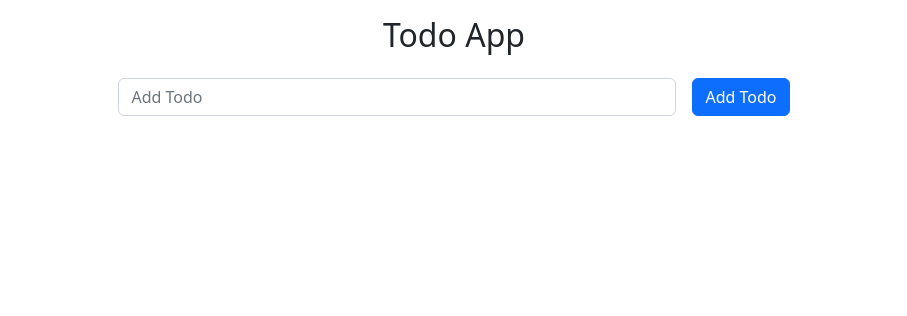
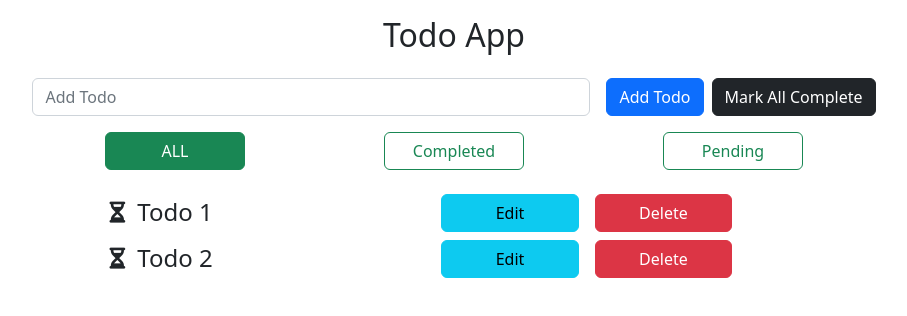
Before and after one commit to ankushk1/Mar-22-React, a React (Create React App) app: page / in a window 1280 px wide. Shown: the top 316 px of the page, without its empty margins (186-1093 px from the left). Built offline with nearby package versions, Linux system fonts and the light colour scheme.

Commit message:
Todo App completed

```diff
--- a/src/Components/Todo.js
+++ b/src/Components/Todo.js
@@ -1,9 +1,22 @@
 import React from "react";
 import { useState } from "react";
+import TodoItem from "./TodoItem";
 
 const Todo = () => {
+  const ALL = "ALL";
+  const COMPLETED = "COMPLETED";
+  const PENDING = "PENDING";
+
   const [inputVal, setInputVal] = useState("");
-  const [todoArr, setTodoArr] = useState([]);
+  const [todoArr, setTodoArr] = useState([
+    { id: "692a5fc3", text: "Todo 1", completed: false },
+    { id: "bb69603f", text: "Todo 2", completed: false }
+  ]);
+  const [isEditing, setIsEditing] = useState({
+    editing: false,
+    editId: ""
+  });
+  const [filter, setFilter] = useState(ALL);
 
   const onAddTodoHandler = () => {
     if (!inputVal) return;
@@ -11,24 +24,57 @@ const Todo = () => {
       ...todoArr,
       {
         id: crypto.randomUUID().split("-")[0],
-        text: inputVal
+        text: inputVal,
+        completed: false
       }
     ]);
     setInputVal("");
   };
 
   const onDeleteHandler = (id) => {
-
     //Filter
     // const filteredArr = todoArr.filter( elem => elem.id !== id)
     // setTodoArr(filteredArr)
 
     //Splice
-    const idx = todoArr.findIndex( elem => elem.id === id);
-    const clonedArr = [...todoArr]
-    clonedArr.splice(idx, 1)
-    setTodoArr(clonedArr)
+    const idx = todoArr.findIndex((elem) => elem.id === id);
+    const clonedArr = [...todoArr];
+    clonedArr.splice(idx, 1);
+    setTodoArr(clonedArr);
+  };
 
+  const onEditHandler = (id, text) => {
+    setInputVal(text);
+    setIsEditing({ ...isEditing, editing: true, editId: id });
+  };
+
+  const onUpdateTodoHandler = () => {
+    const clonedArr = [...todoArr];
+    const elemIdx = clonedArr.findIndex((elem) => elem.id === isEditing.editId);
+    const newTodoToBeAdded = {
+      id: isEditing.editId,
+      text: inputVal
+    };
+    clonedArr[elemIdx] = newTodoToBeAdded;
+    setTodoArr(clonedArr);
+    setInputVal("");
+    setIsEditing({ editing: false, editId: "" });
+  };
+
+  const handleCompleted = (todo) => {
+    const clonedArr = [...todoArr];
+    const elemIdx = clonedArr.findIndex((elem) => elem.id === todo.id);
+    const newTodoToBeAdded = {
+      ...todo,
+      completed: !todo.completed
+    };
+    clonedArr[elemIdx] = newTodoToBeAdded;
+    setTodoArr(clonedArr);
+  };
+
+  const onMarkCompleteHandler = () => {
+    const updatedArr = todoArr.map((elem) => ({ ...elem, completed: true }));
+    setTodoArr(updatedArr);
   };
 
   return (
@@ -41,31 +87,97 @@ const Todo = () => {
           value={inputVal}
           onChange={(e) => setInputVal(e.target.value)}
         />
+        {!isEditing.editing ? (
           <button
             className="btn btn-primary ms-3"
             onClick={() => onAddTodoHandler()}
           >
             Add Todo
           </button>
+        ) : (
+          <button
+            className="btn btn-warning ms-3"
+            onClick={() => onUpdateTodoHandler()}
+          >
+            Update Todo
+          </button>
+        )}
+        <button
+          className="btn btn-dark ms-2"
+          onClick={() => onMarkCompleteHandler()}
+        >
+          Mark All Complete
+        </button>
       </div>
-      <div className="d-flex flex-column align-items-center mt-3">
-        {todoArr.length > 0 &&
-          todoArr.map((todo, index) => (
-            <div className="row mt-2 w-75" key={index}>
-              <div className="col-sm-4 col-md-5 fs-4 text-start ms-5">
-                {todo.text}
-              </div>
-              <button className="col-2 offset-sm-1 offset-md-2 btn btn-info me-3">
-                Edit
+
+      <div className="d-flex justify-content-center my-3">
+        <div className="row w-75 justify-content-around">
+          <button
+            onClick={() => setFilter(ALL)}
+            className={`${
+              filter === ALL ? "btn-success" : "btn-outline-success"
+            } col-2 btn`}
+          >
+            ALL
           </button>
           <button
-                className="col-2 btn btn-danger"
-                onClick={() => onDeleteHandler(todo.id)}
+            onClick={() => setFilter(COMPLETED)}
+            className={`${
+              filter === COMPLETED ? "btn-success" : "btn-outline-success"
+            } col-2 btn`}
           >
-                Delete
+            Completed
+          </button>
+          <button
+            onClick={() => setFilter(PENDING)}
+            className={`${
+              filter === PENDING ? "btn-success" : "btn-outline-success"
+            } col-2 btn`}
+          >
+            Pending
           </button>
         </div>
+      </div>
+      <div className="d-flex flex-column align-items-center mt-3 ms-sm-1 ms-md-3 ms-lg-3 ms-xxl-5">
+        {todoArr.length > 0 &&
+          filter === ALL &&
+          todoArr.map((todo, index) => (
+            <TodoItem
+              key={index}
+              todo={todo}
+              onDeleteHandler={onDeleteHandler}
+              onEditHandler={onEditHandler}
+              handleCompleted={handleCompleted}
+            />
           ))}
+        {todoArr.length > 0 &&
+          filter === COMPLETED &&
+          todoArr.map(
+            (todo, index) =>
+              todo.completed && (
+                <TodoItem
+                  key={index}
+                  todo={todo}
+                  onDeleteHandler={onDeleteHandler}
+                  onEditHandler={onEditHandler}
+                  handleCompleted={handleCompleted}
+                />
+              )
+          )}
+        {todoArr.length > 0 &&
+          filter === PENDING &&
+          todoArr.map(
+            (todo, index) =>
+              !todo.completed && (
+                <TodoItem
+                  key={index}
+                  todo={todo}
+                  onDeleteHandler={onDeleteHandler}
+                  onEditHandler={onEditHandler}
+                  handleCompleted={handleCompleted}
+                />
+              )
+          )}
       </div>
     </div>
   );
--- /dev/null
+++ b/src/Components/TodoItem.js
@@ -0,0 +1,37 @@
+import React from "react";
+
+const TodoItem = ({
+  todo,
+  onDeleteHandler,
+  onEditHandler,
+  handleCompleted,
+}) => {
+  return (
+    <div className="row mt-2 w-75">
+      <div className="col-sm-4 col-lg-5 col-xl-4 fs-4 text-start ms-5">
+        <span className="me-2" onClick={() => handleCompleted(todo)}>
+          {todo.completed ? (
+            <i className="fa-solid fa-square-check"></i>
+          ) : (
+            <i className="fa-solid fa-hourglass-half fa-sm pe-1"></i>
+          )}
+        </span>
+        {todo.text}
+      </div>
+      <button
+        className="col-2 offset-sm-1 offset-lg-1 offset-xl-1 btn btn-info me-3"
+        onClick={() => onEditHandler(todo.id, todo.text)}
+      >
+        Edit
+      </button>
+      <button
+        className="col-2 col-lg-2 col-xl-2 btn btn-danger"
+        onClick={() => onDeleteHandler(todo.id)}
+      >
+        Delete
+      </button>
+    </div>
+  );
+};
+
+export default TodoItem;
```
Lines whose indentation alone changed are shown as unchanged.
